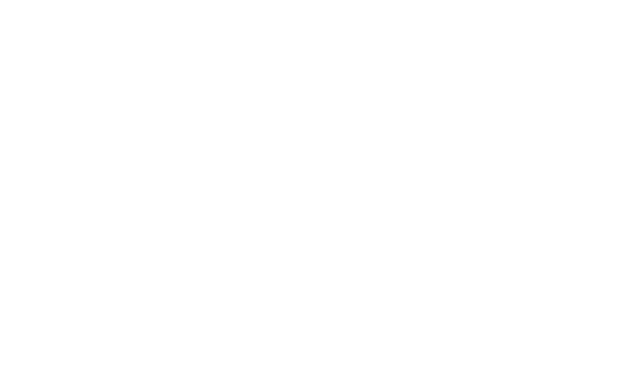
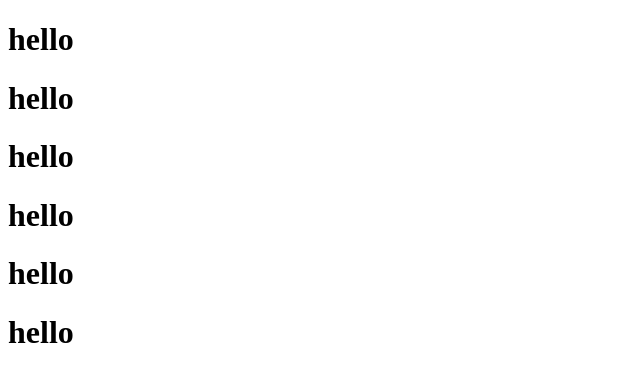
Before and after one commit to abdurahimov005/class-work, a plain HTML site: page index.html in a window 1280 px wide. Shown: the whole page, without its empty margins (0-640 px from the left). Drawn offline with Linux system fonts and the light colour scheme.

Commit message:
new words

```diff
--- a/index.html
+++ b/index.html
@@ -6,6 +6,11 @@
     <title>Document</title>
 </head>
 <body>
-
+    <h1>hello</h1>
+    <h1>hello</h1>
+    <h1>hello</h1>
+    <h1>hello</h1>
+    <h1>hello</h1>
+    <h1>hello</h1>
 </body>
 </html>
```
